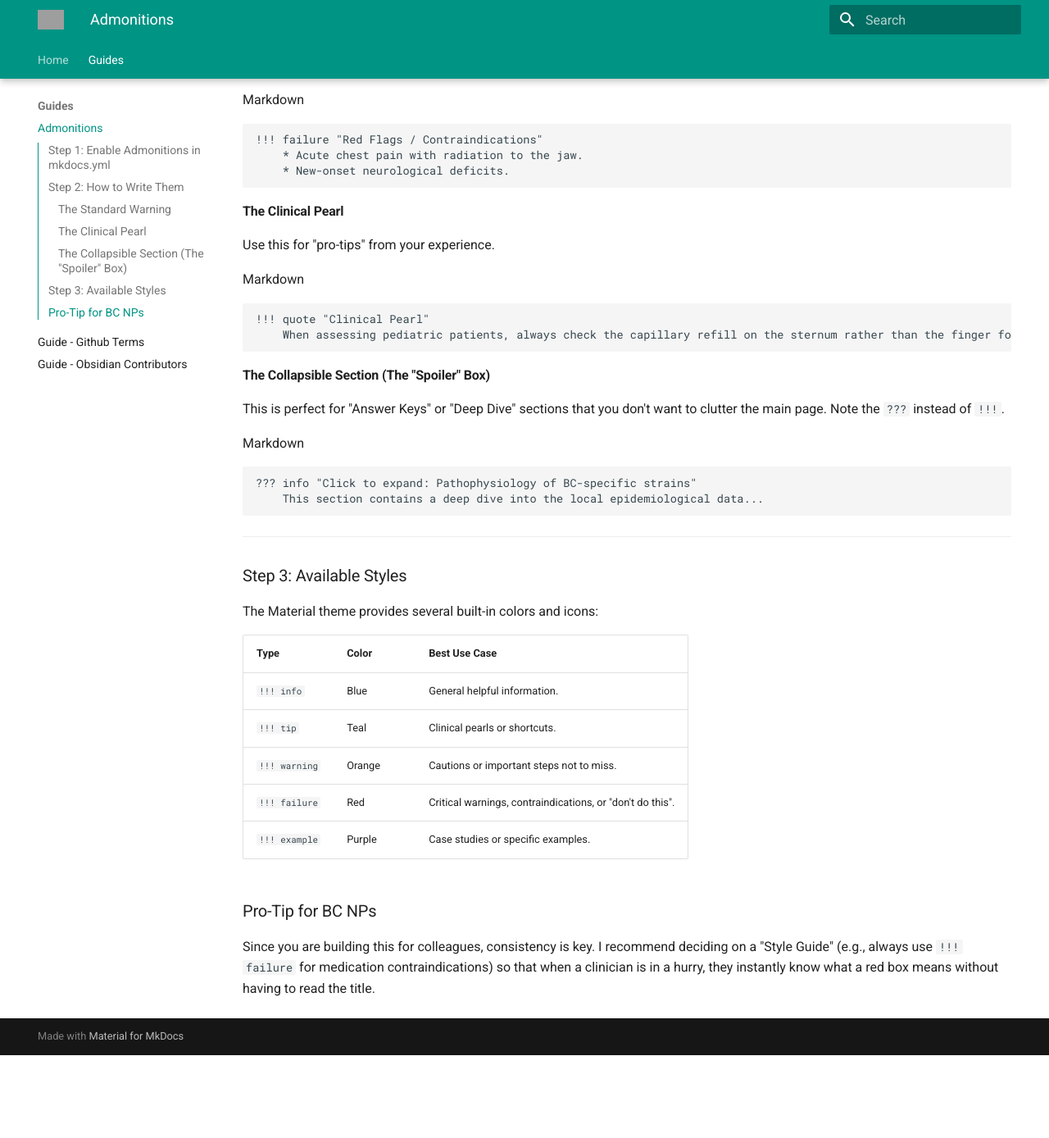
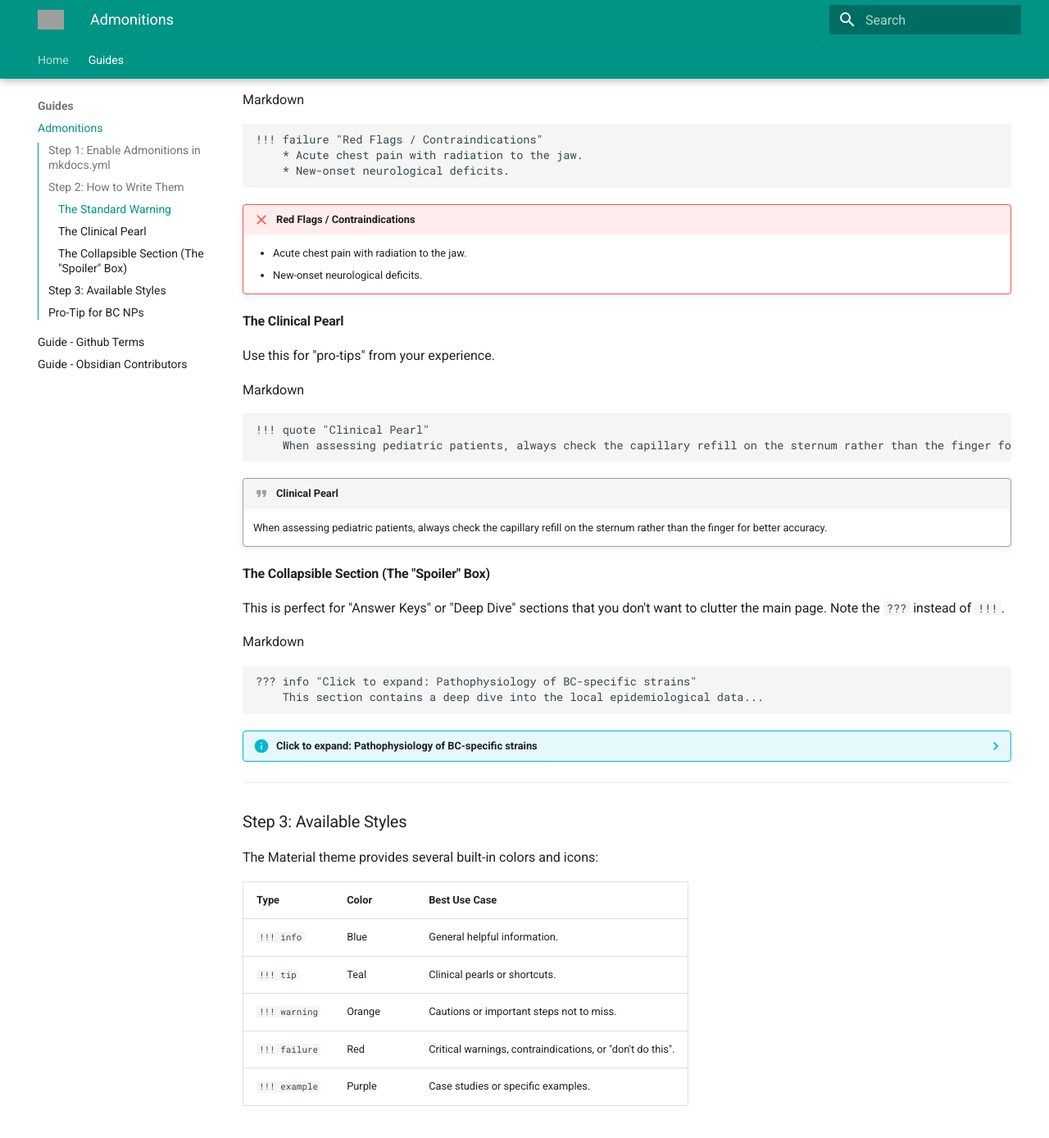
Before and after one commit to joegrafe/np-practice-resource, an MkDocs documentation site: the page built from docs/Guides/Admonitions.md, in a window 1280 px wide and 1400 px high, scrolled down 781 px. Shown: the top 1388 px of the window at 82% size. Built offline with MkDocs 1.6.1 and Material for MkDocs 9.7.7, drawn with Linux system fonts in a browser that asks for light colours; before the commit the page ends 2068 px from its top, so only the background shows below that; grey boxes are pictures that could not be loaded.

Commit message:
2026-02-02 22:49:02__{numFiles}}_D Media/logo_1.png, M docs/Guides/Admonitions.md, R docs/Guides/Github Terms.md docs/Guides/Obsidian Contributors.md

````diff
--- a/docs/Guides/Admonitions.md
+++ b/docs/Guides/Admonitions.md
@@ -36,6 +36,9 @@ Markdown
     * New-onset neurological deficits.
 ```
 
+!!! failure "Red Flags / Contraindications"
+    * Acute chest pain with radiation to the jaw.
+    * New-onset neurological deficits.
 #### The Clinical Pearl
 
 Use this for "pro-tips" from your experience.
@@ -47,6 +50,8 @@ Markdown
     When assessing pediatric patients, always check the capillary refill on the sternum rather than the finger for better accuracy.
 ```
 
+!!! quote "Clinical Pearl"
+    When assessing pediatric patients, always check the capillary refill on the sternum rather than the finger for better accuracy.
 #### The Collapsible Section (The "Spoiler" Box)
 
 This is perfect for "Answer Keys" or "Deep Dive" sections that you don't want to clutter the main page. Note the `???` instead of `!!!`.
@@ -58,8 +63,10 @@ Markdown
     This section contains a deep dive into the local epidemiological data...
 ```
 
+??? info "Click to expand: Pathophysiology of BC-specific strains"
+    This section contains a deep dive into the local epidemiological data...
+
 ---
-
 ### Step 3: Available Styles
 
 The Material theme provides several built-in colors and icons:
````
Also changed, not shown: docs/Guides/Obsidian Contributors.md (renamed from docs/Guides/Guide - Obsidian Contributors.md, +0 -1 lines), Media/logo_1.png (deleted), docs/Guides/Github Terms.md (renamed from docs/Guides/Guide - Github Terms.md).
